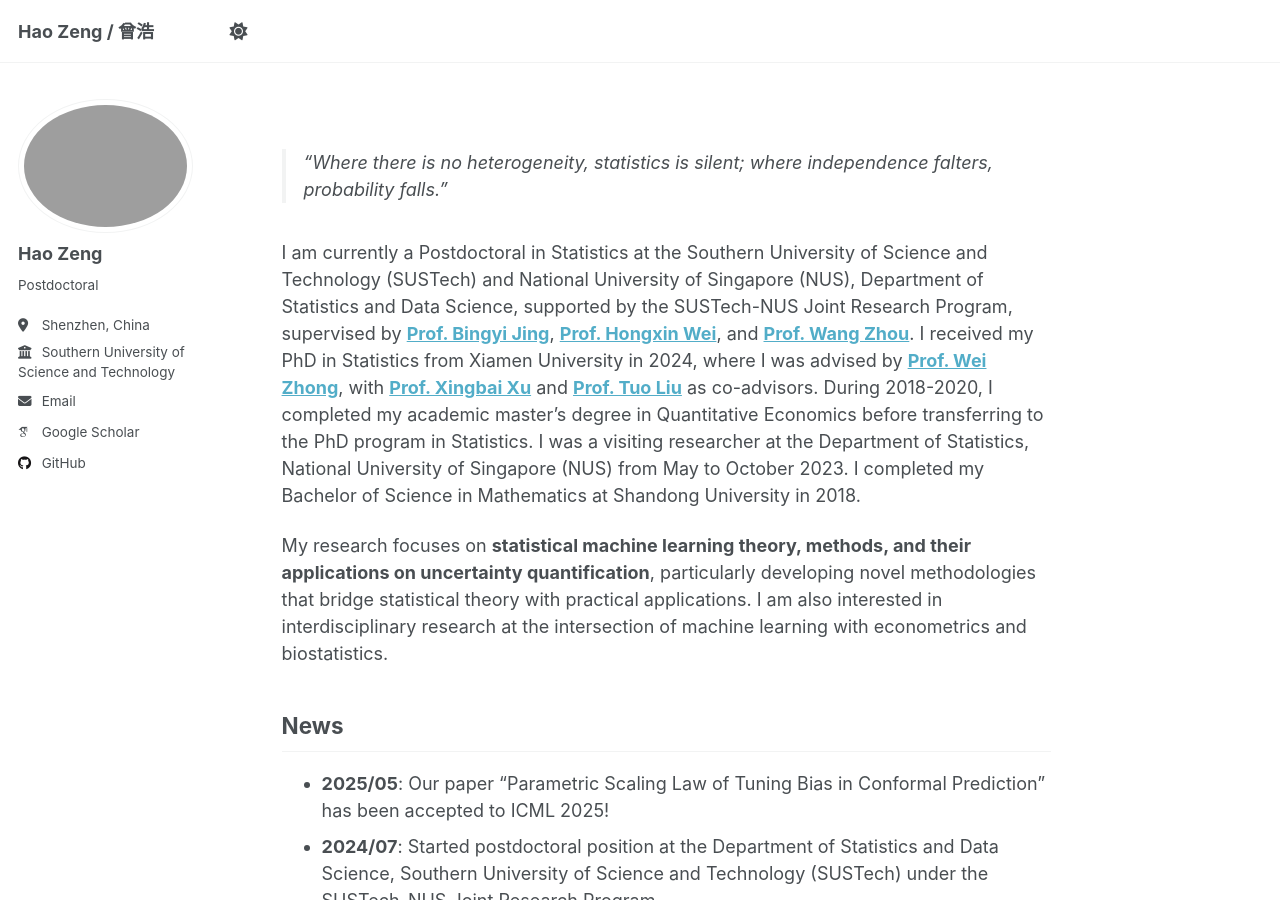
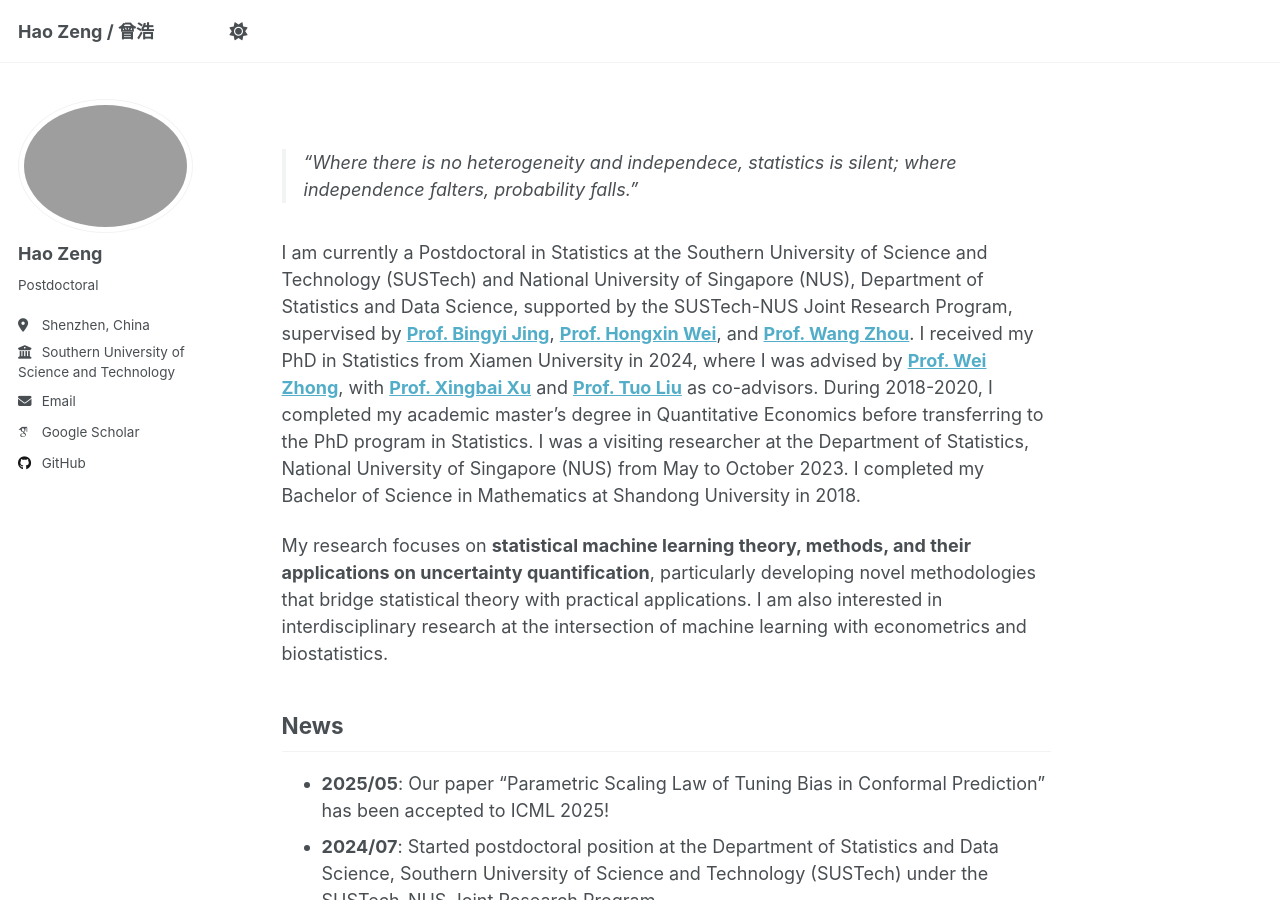
Before and after one commit to ZhaoyuXingStat/ZhaoyuXingStat.github.io, a Jekyll site: the page built from _pages/about.md, in a window 1280 px wide and 900 px high. Built offline with Jekyll 4.4.1, drawn with Linux system fonts in a browser that asks for light colours; some web fonts are replaced.

Commit message:
更新箴言

```diff
--- a/_pages/about.md
+++ b/_pages/about.md
@@ -6,7 +6,7 @@ redirect_from:
   - /about/
   - /about.html
 ---
-> "Where there is no heterogeneity, statistics is silent; where independence falters, probability falls."
+> "Where there is no heterogeneity and independece, statistics is silent; where independence falters, probability falls."
 
 I am currently a Postdoctoral in Statistics at the Southern University of Science and Technology (SUSTech) and National University of Singapore (NUS), Department of Statistics and Data Science, supported by the SUSTech-NUS Joint Research Program, supervised by **[Prof. Bingyi Jing](https://www.sustech.edu.cn/zh/faculties/jingbing-yi.html)**, **[Prof. Hongxin Wei](https://hongxin001.github.io/)**, and **[Prof. Wang Zhou](https://www.stat.nus.edu.sg/wang-zhou/)**. I received my PhD in Statistics from Xiamen University in 2024, where I was advised by **[Prof. Wei Zhong](https://faculty.xmu.edu.cn/wzhong/zh_CN/index/559037/list/index.htm)**, with **[Prof. Xingbai Xu](https://faculty.xmu.edu.cn/XXB/zh_CN/index.htm)** and **[Prof. Tuo Liu](https://faculty.xmu.edu.cn/LT1234/zh_CN/index/582397/list/index.htm)** as co-advisors. During 2018-2020, I completed my academic master's degree in Quantitative Economics before transferring to the PhD program in Statistics. I was a visiting researcher at the Department of Statistics, National University of Singapore (NUS) from May to October 2023. I completed my Bachelor of Science in Mathematics at Shandong University in 2018.
 
```
